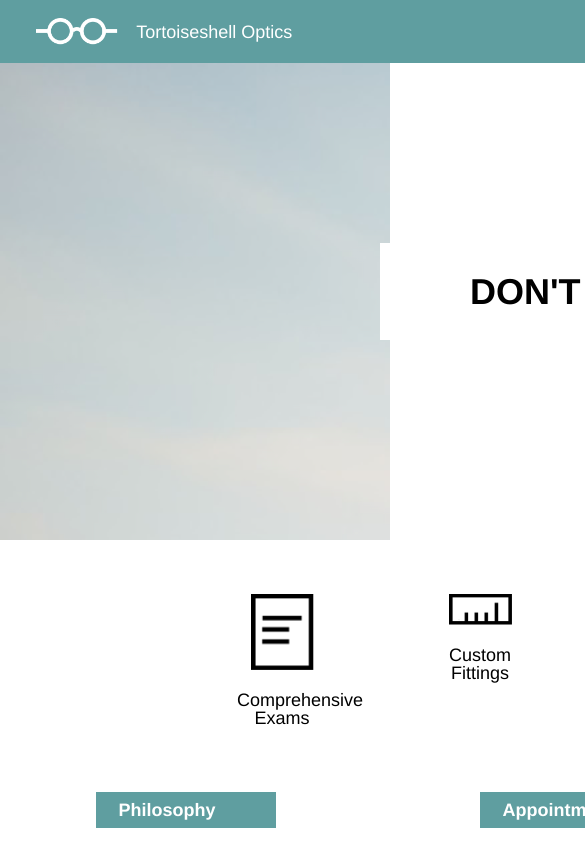
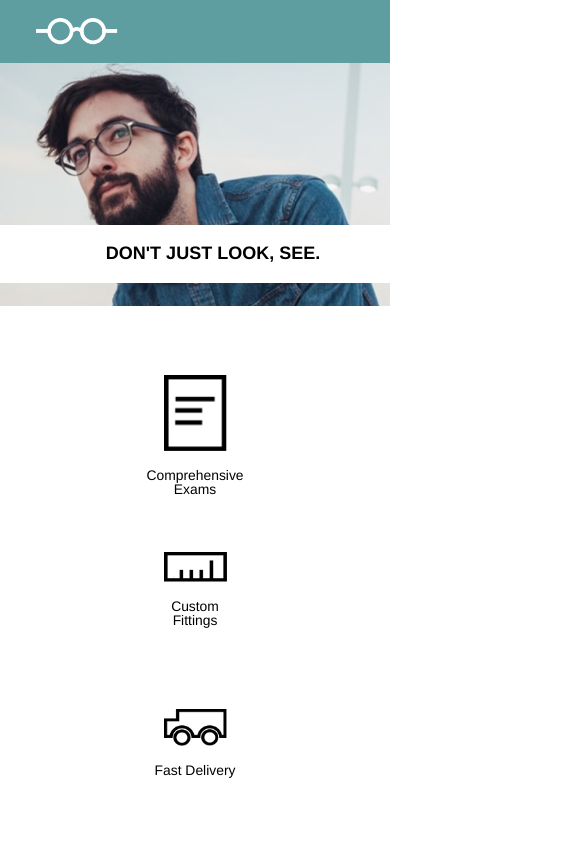
Before and after one commit to ShaynaCornelius/TortoiseshellOptics, a plain HTML site: page index.html in a window 390 px wide. Shown: the top 844 px of the page, 585 px wide, since content can reach past the window. Drawn offline with Linux system fonts and the light colour scheme.

Commit message:
responsive designs added

```diff
--- a/index.html
+++ b/index.html
@@ -19,6 +19,7 @@
             <span>Services</span>
             <span>Products</span>
             <span>Contact</span>
+            <h3>Menu</h3>
           </nav>
         </div>
         <div class="moto">
--- a/resources/css/styles.css
+++ b/resources/css/styles.css
@@ -23,7 +23,9 @@ body {
 .header-background {
   height: 30rem;
   background-image: url("../images/glasses-bg.png");
-  width: 100%;
+  background-repeat: no-repeat;
+  background-position: center;
+  background-size: cover;
 }
 
 .nav-bar {
@@ -45,6 +47,10 @@ nav {
 
 nav span {
   padding-right: 2rem;
+}
+
+nav h3 {
+  display: none;
 }
 
 .moto {
@@ -72,6 +78,10 @@ nav span {
 }
 
 .icon {
+  display: flex;
+  flex-direction: column;
+  justify-content: space-between;
+  align-items: center;
   text-align: center;
   padding: 3rem;
   height: 8rem;
@@ -131,3 +141,125 @@ footer img {
   height: 1.5rem;
   padding: 4rem 1rem 4rem 4rem;
 }
+
+
+/* Responsive Styles*/
+
+/* Tablet Styles */
+
+@media only screen and (max-width: 768px) {
+
+  .header-content {
+    width: 100%;
+  }
+
+  .main-content {
+    width: 100%;
+  }
+
+  nav {
+    padding-left: 5rem;
+  }
+
+  .header-background {
+    height: 22rem;
+    background-repeat: no-repeat;
+    background-position: center;
+    background-size: cover;
+  }
+
+  .moto {
+    font-size: 1.33rem;
+    padding: 1rem 4rem;
+    margin-top: 5rem;
+    margin-left: 250px;
+    margin-right: 2rem;
+    width: 300px;
+  }
+}
+
+/* Mobile Styles */
+
+@media only screen and (max-width: 480px) {
+
+  nav span {
+    display: none;
+  }
+
+  .nav-bar span {
+    display: none;
+  }
+
+  nav h3 {
+    display: flex;
+    padding-left: 180px;
+  }
+
+  .header-background {
+    height: 17rem;
+    background-repeat: no-repeat;
+    background-position: 20%;
+    background-size: cover;
+  }
+
+  .moto {
+    font-size: 1rem;
+    padding: 1rem 1rem;
+    margin-top: 9rem;
+    margin-left: 0px;
+    width: 100%;
+    text-align: center;
+  }
+
+  .icons {
+    display: flex;
+    flex-direction: column;
+    align-content: center;
+    justify-content: center;
+    padding-top: 2.23rem;
+    padding-bottom: 2.23rem;
+  }
+
+  .icon {
+    margin: 0 auto;
+    justify-content: center;
+    height: 4rem;
+    padding-bottom: 1.54rem;
+  }
+
+
+  .icon h3 {
+    font-size: 0.77rem;
+  }
+
+  .information {
+    flex-direction: column;
+  }
+
+  .info-banner {
+    width: 100%;
+  }
+
+  .info-banner h2 {
+    text-align: center;
+  }
+
+  .info {
+    width: 100%;
+    padding-bottom: 4rem;
+  }
+
+  .info p {
+    font-size: 0.77rem;
+    padding-left: 0.5rem;
+  }
+
+  footer span {
+    display: none;
+  }
+
+  footer img {
+    margin: 0 auto;
+  }
+
+}
```
